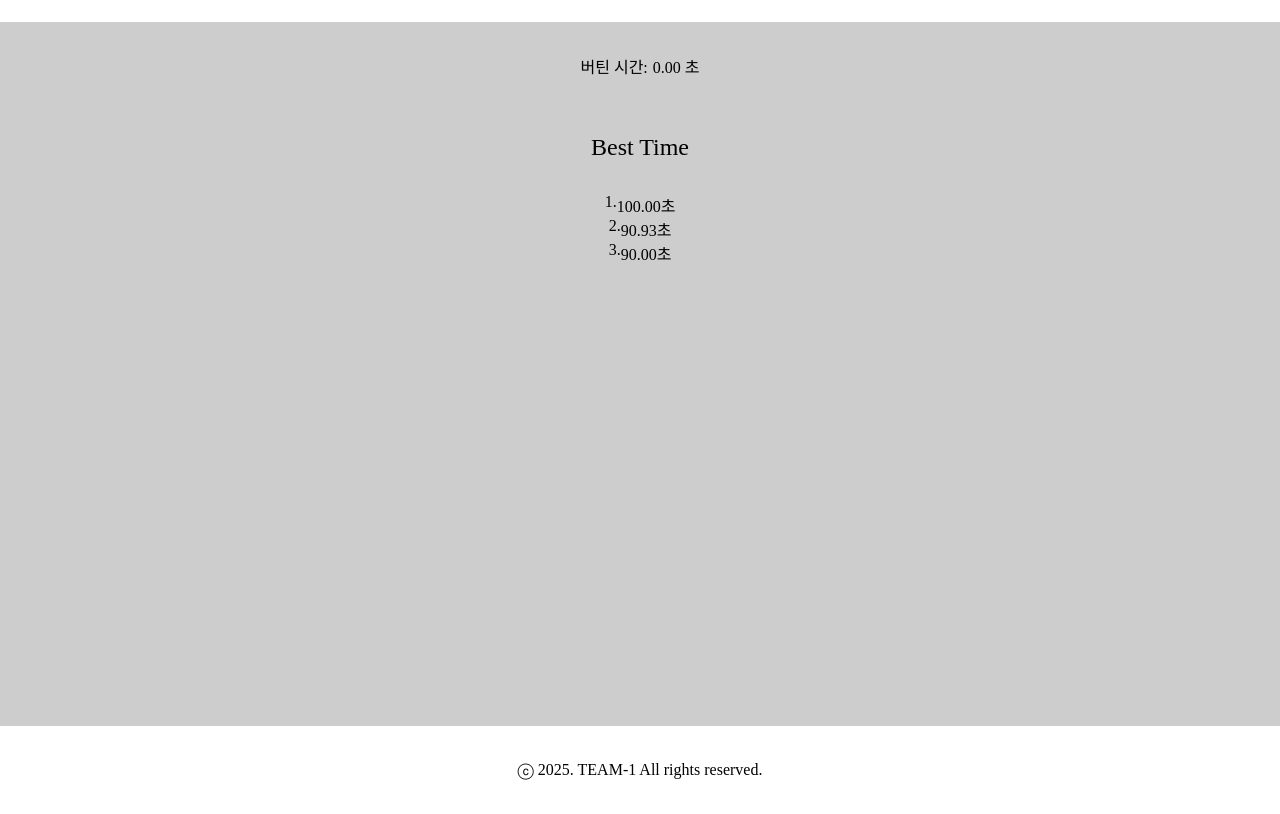
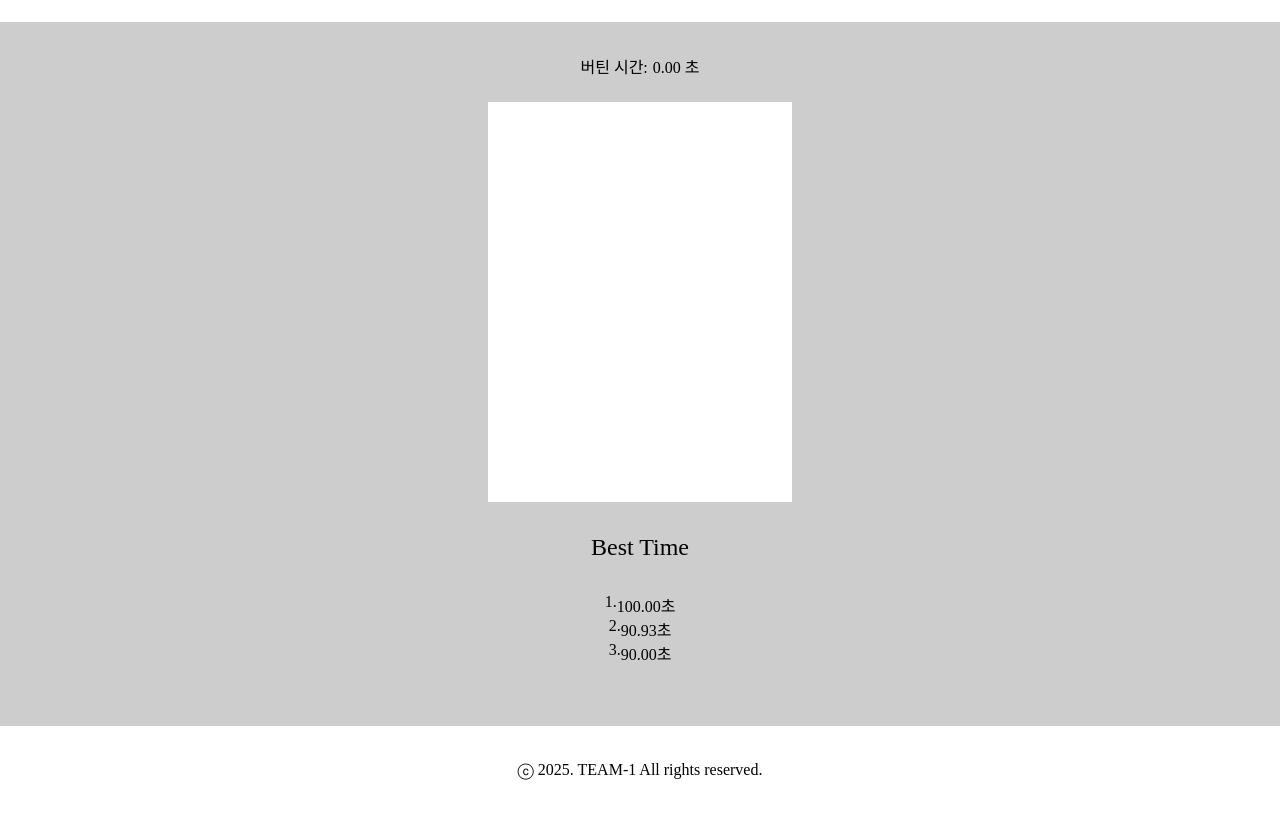
Before and after one commit to kdt-ful-class-three-group/TEAM1_toy-project-1, a website: page views/index.html in a window 1280 px wide. Both pictures are taken after a click on the button "시작하기". Shown: the part 66-880 px from the top of the page. Drawn offline with Linux system fonts and the light colour scheme.

Commit message:
Design: 스타일 추가 및 클래스 생성 -게임 화면 표시를 위한 스타일 추가

```diff
--- a/views/index.html
+++ b/views/index.html
@@ -25,7 +25,7 @@
         <div class="mb-2rem d-flex j-center"><button class="w-6rem h-2rem bg-gray color-white border-none cursor-pointer">시작하기</button></div>
       </article>
       <!--게임 표시 div-->
-      <article class="d-none"></article>
+      <article class="h-25rem d-none bg-white grid-column-17"></article>
       <!--랭킹 표시 div-->
       <article class="d-flex flex-column a-center">
         <div class="font-1_5rem p-2rem">Best Time</div>
```
